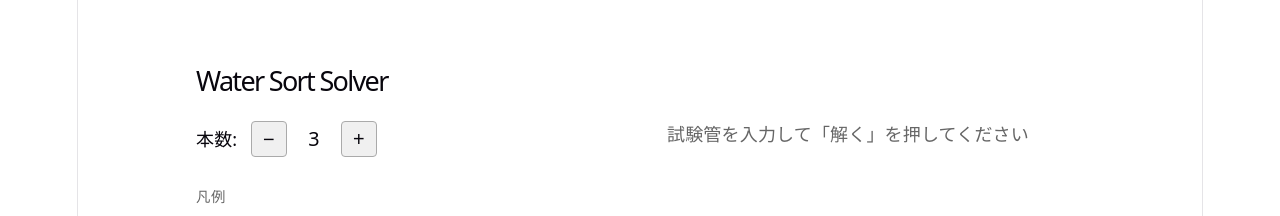
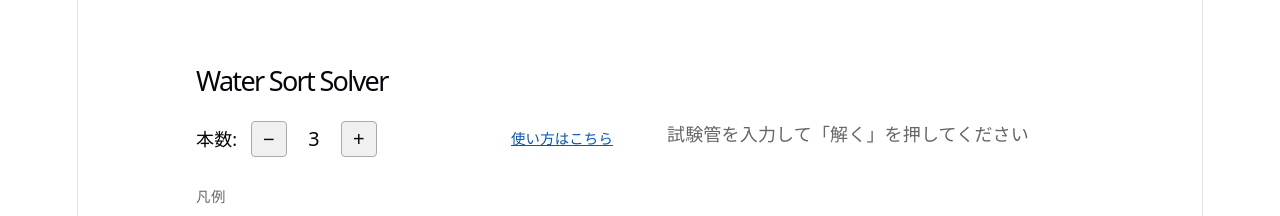
Before and after one commit to nureha/puzzles-and-survival-water-sort, a React (Vite) app: page / in a window 1280 px wide. Shown: the top 216 px of the page. Built offline with nearby package versions, Linux system fonts and the light colour scheme.

Commit message:
feat: 本数行に使い方リンクを追加
Co-Authored-By: Claude Sonnet 4.6 <noreply@anthropic.com>

```diff
--- a/src/App.css
+++ b/src/App.css
@@ -341,6 +341,16 @@ h1 {
   color: white;
 }
 
+.help-link {
+  margin-left: auto;
+  font-size: 0.8rem;
+  color: var(--app-link);
+}
+
+.help-link:hover {
+  text-decoration: underline;
+}
+
 .legend-divider {
   border: none;
   border-top: 1px solid var(--border);
--- a/src/App.tsx
+++ b/src/App.tsx
@@ -226,6 +226,14 @@ function App() {
             <button onClick={() => handleTubeCountChange(-1)} disabled={tubeCount <= 2}>−</button>
             <span className="tube-count-value">{tubeCount}</span>
             <button onClick={() => handleTubeCountChange(1)} disabled={tubeCount >= 20}>+</button>
+            <a
+              className="help-link"
+              href="https://github.com/nureha/puzzles-and-survival-water-sort#readme"
+              target="_blank"
+              rel="noopener noreferrer"
+            >
+              使い方はこちら
+            </a>
           </div>
           <ShapeLegend />
           <hr className="legend-divider" />
```
